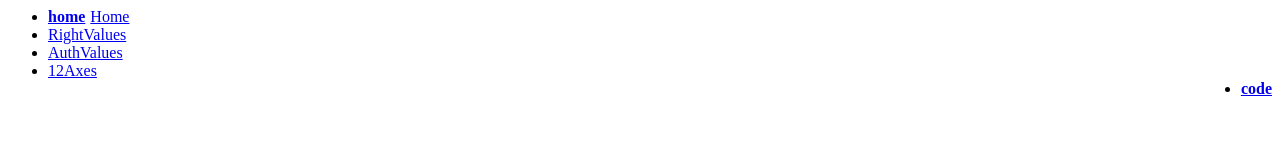
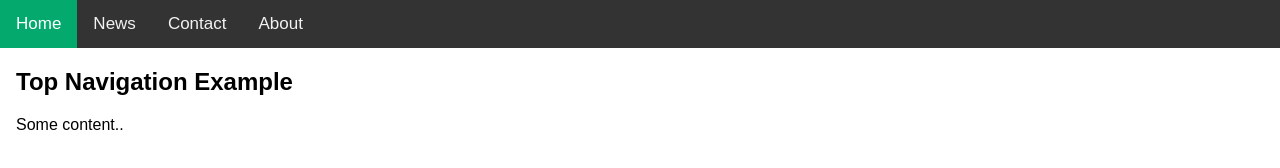
Before and after one commit to fermanek/fermanek.github.io, a plain HTML site: page index.html in a window 1280 px wide. Drawn offline with Linux system fonts and the light colour scheme.

Commit message:
Update index.html

```diff
--- a/index.html
+++ b/index.html
@@ -2,20 +2,49 @@
 <head>
 </head>
 <body>
-<ul id="menubarcode" class="navbar">
-    <li><a class="active" href="https://politicaltests.github.io/"><b><span class="material-icons" style="margin-right: 5px;">home</span></b>Home</a></li>
-    <li><a href="https://rightvaluestest.github.io/">RightValues</a></li>
-    <li><a href="https://politicaltests.github.io/auth">AuthValues</a></li>
-    <li><a href="https://politicaltests.github.io/12axes">12Axes</a></li>
-    <!-- <div class="dropdown"> <a class="dropbtn">More</a>
-       <div class="dropdown-content">
-         <a href="https://10groups.github.io/">10Groups</a>
-         <a href="https://8dreams.github.io/">8Dreams</a>
-         <a href="https://politicaltests.github.io/">InfValues</a>
-         <a href="https://soiltexturetest.github.io/">SoilTextureTest</a>
-       </div>
-    </div> -->
-    <li style="float:right"><a class="active" href="https://github.com/politicaltests/politicaltests.github.io"><b><span class="material-icons">code</span></b></a></li>
-  </ul>
+<style>
+body {
+  margin: 0;
+  font-family: Arial, Helvetica, sans-serif;
+}
+
+.topnav {
+  overflow: hidden;
+  background-color: #333;
+}
+
+.topnav a {
+  float: left;
+  color: #f2f2f2;
+  text-align: center;
+  padding: 14px 16px;
+  text-decoration: none;
+  font-size: 17px;
+}
+
+.topnav a:hover {
+  background-color: #ddd;
+  color: black;
+}
+
+.topnav a.active {
+  background-color: #04AA6D;
+  color: white;
+}
+</style>
+</head>
+<body>
+
+<div class="topnav">
+  <a class="active" href="#home">Home</a>
+  <a href="#news">News</a>
+  <a href="#contact">Contact</a>
+  <a href="#about">About</a>
+</div>
+
+<div style="padding-left:16px">
+  <h2>Top Navigation Example</h2>
+  <p>Some content..</p>
+</div>
 </body>
 </html>
```
